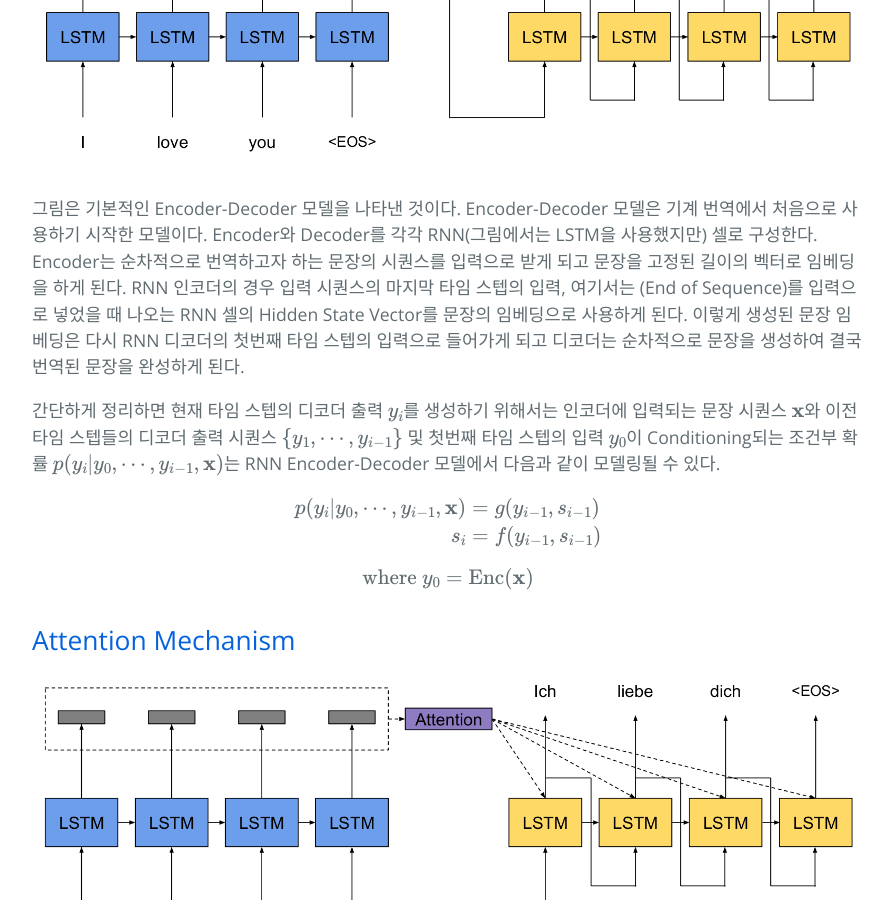
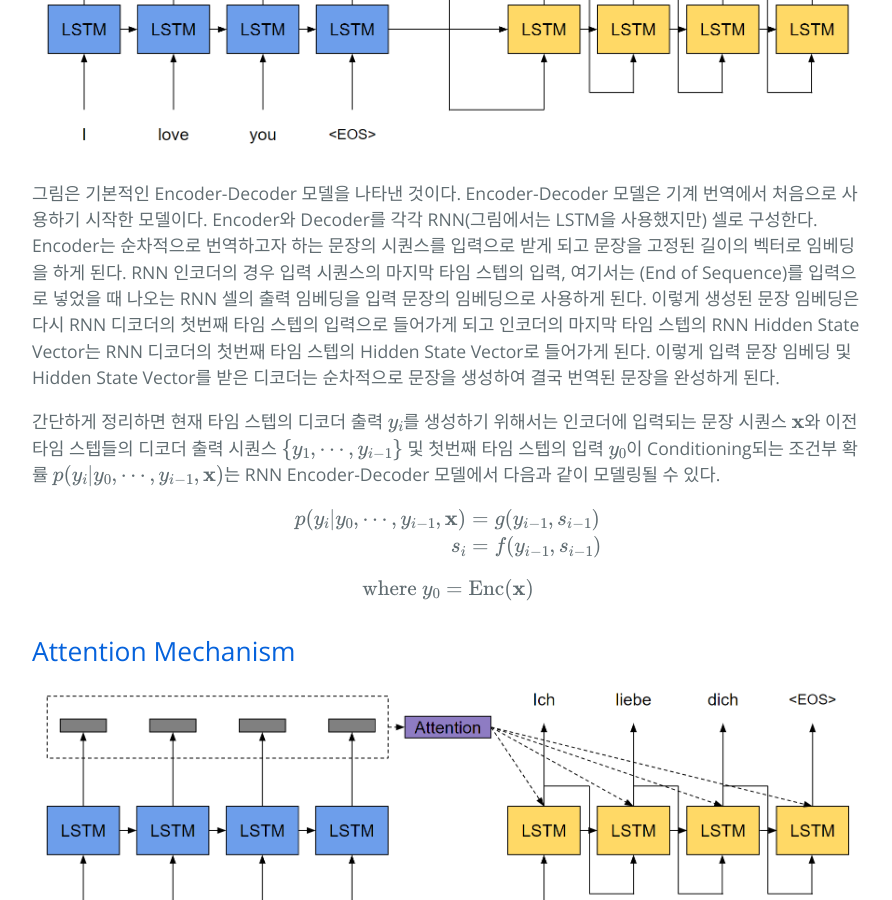
Before and after one commit to hcnoh/hcnoh.github.io, a Jekyll site: the page built from _posts/2018-12-11-tacotron.md, in a window 1280 px wide and 900 px high, scrolled down 2399 px. Shown: the whole window, without its empty margins (192-1084 px from the left). Built offline with Jekyll 4.4.1, drawn with Linux system fonts in a browser that asks for light colours; formulas are drawn with MathJax 3; comment, search, counter and statistics services are not loaded.

Commit message:
Update 2018-12-11-tacotron.md

```diff
--- a/_posts/2018-12-11-tacotron.md
+++ b/_posts/2018-12-11-tacotron.md
@@ -55,9 +55,9 @@
 또한 최근의 Char2Wav 모델은 End-to-End로 학습하게 하였으나 여전히 Vocoder 파라미터를 예측하는 모델이라는 한계점이 있었다.
 
 ## Encoder-Decoder 모델
-![](/assets/img/2018-12-11-tacotron/02.png)
+![](/assets/img/2018-12-11-tacotron/02.PNG)
 
-그림은 기본적인 Encoder-Decoder 모델을 나타낸 것이다. Encoder-Decoder 모델은 기계 번역에서 처음으로 사용하기 시작한 모델이다. Encoder와 Decoder를 각각 RNN(그림에서는 LSTM을 사용했지만) 셀로 구성한다. Encoder는 순차적으로 번역하고자 하는 문장의 시퀀스를 입력으로 받게 되고 문장을 고정된 길이의 벡터로 임베딩을 하게 된다. RNN 인코더의 경우 입력 시퀀스의 마지막 타임 스텝의 입력, 여기서는 <EOS> (End of Sequence)를 입력으로 넣었을 때 나오는 RNN 셀의 Hidden State Vector를 문장의 임베딩으로 사용하게 된다. 이렇게 생성된 문장 임베딩은 다시 RNN 디코더의 첫번째 타임 스텝의 입력으로 들어가게 되고 디코더는 순차적으로 문장을 생성하여 결국 번역된 문장을 완성하게 된다.
+그림은 기본적인 Encoder-Decoder 모델을 나타낸 것이다. Encoder-Decoder 모델은 기계 번역에서 처음으로 사용하기 시작한 모델이다. Encoder와 Decoder를 각각 RNN(그림에서는 LSTM을 사용했지만) 셀로 구성한다. Encoder는 순차적으로 번역하고자 하는 문장의 시퀀스를 입력으로 받게 되고 문장을 고정된 길이의 벡터로 임베딩을 하게 된다. RNN 인코더의 경우 입력 시퀀스의 마지막 타임 스텝의 입력, 여기서는 <EOS> (End of Sequence)를 입력으로 넣었을 때 나오는 RNN 셀의 출력 임베딩을 입력 문장의 임베딩으로 사용하게 된다. 이렇게 생성된 문장 임베딩은 다시 RNN 디코더의 첫번째 타임 스텝의 입력으로 들어가게 되고 인코더의 마지막 타임 스텝의 RNN Hidden State Vector는 RNN 디코더의 첫번째 타임 스텝의 Hidden State Vector로 들어가게 된다. 이렇게 입력 문장 임베딩 및 Hidden State Vector를 받은 디코더는 순차적으로 문장을 생성하여 결국 번역된 문장을 완성하게 된다.
 
 간단하게 정리하면 현재 타임 스텝의 디코더 출력 $$y_i$$를 생성하기 위해서는 인코더에 입력되는 문장 시퀀스 $$\mathbf{x}$$와 이전 타임 스텝들의 디코더 출력 시퀀스 $$\{ y_1, \cdots, y_{i-1}\}$$ 및 첫번째 타임 스텝의 입력 $$y_0$$이 Conditioning되는 조건부 확률 $$p(y_i \vert y_0,\cdots, y_{i-1}, \mathbf{x})$$는 RNN Encoder-Decoder 모델에서 다음과 같이 모델링될 수 있다.
 
@@ -75,7 +75,7 @@
 $$
 
 ## Attention Mechanism
-![](/assets/img/2018-12-11-tacotron/03.png)
+![](/assets/img/2018-12-11-tacotron/03.PNG)
 
 그 다음 그림은 기본 Encoder-Decoder 모델에 Attention Mechanism을 추가한 것을 나타낸다. Attention Mechanism은 문장을 하나의 고정된 길이의 벡터로 임베딩하는 것을 부정하는 과정에서 연구가 시작된 모델이다. 문장을 구성하는 모든 단어들을 각각 임베딩하여 디코더가 특정 타임 스텝에서 어떤 단어에 더 집중하여 현재 타임 스텝의 출력을 생성할지에 Attention Mechanism이 도움을 주게 된다. Tacotron은 Attention Mechanism으로 Bahdanau Attention을 사용하였으며 Bahdanau Attention에 대한 정리는 다음의 [링크](https://hcnoh.github.io/2018-12-11-bahdanau-attention)에서 확인할 수 있다.
 
```
